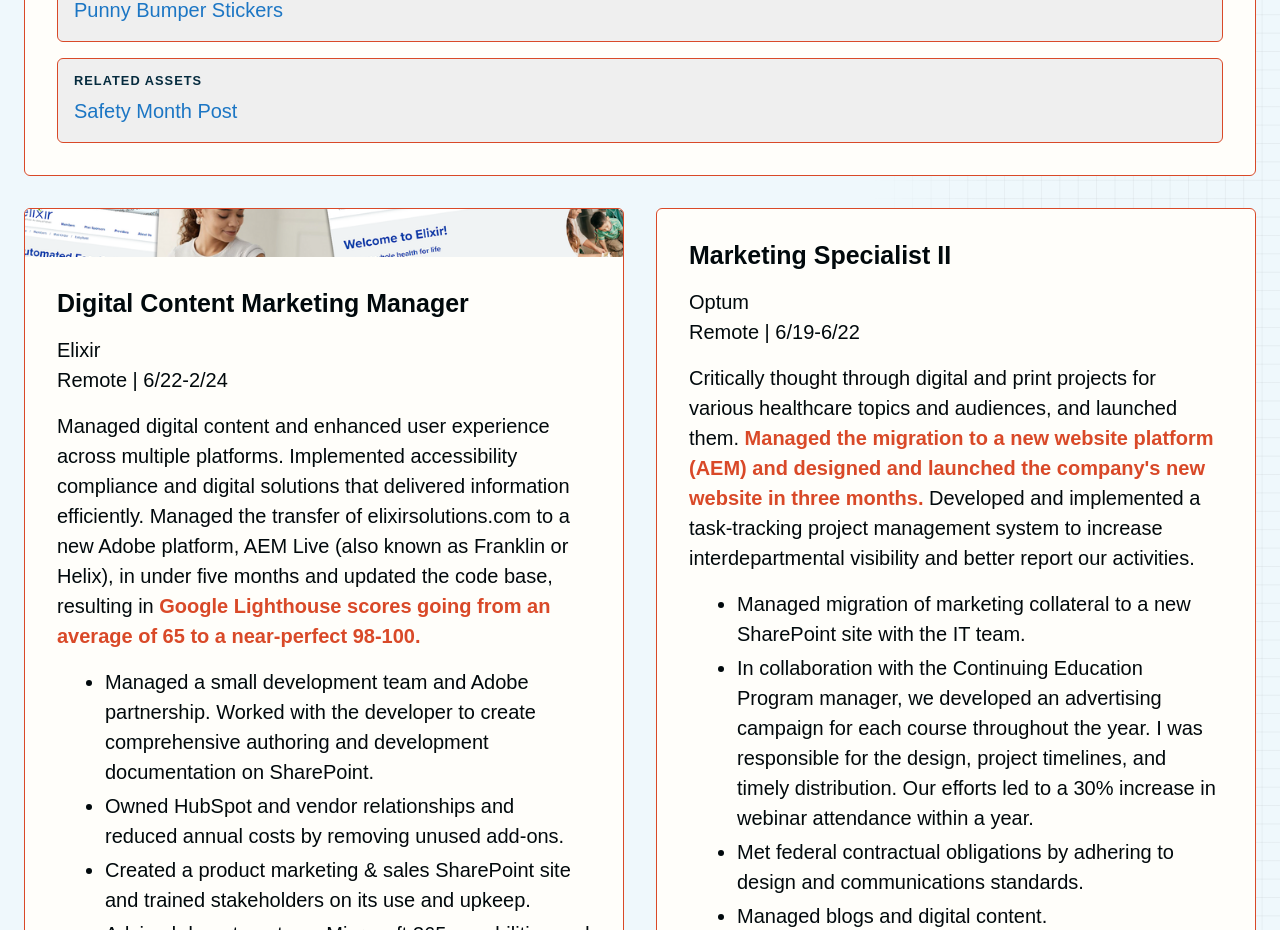
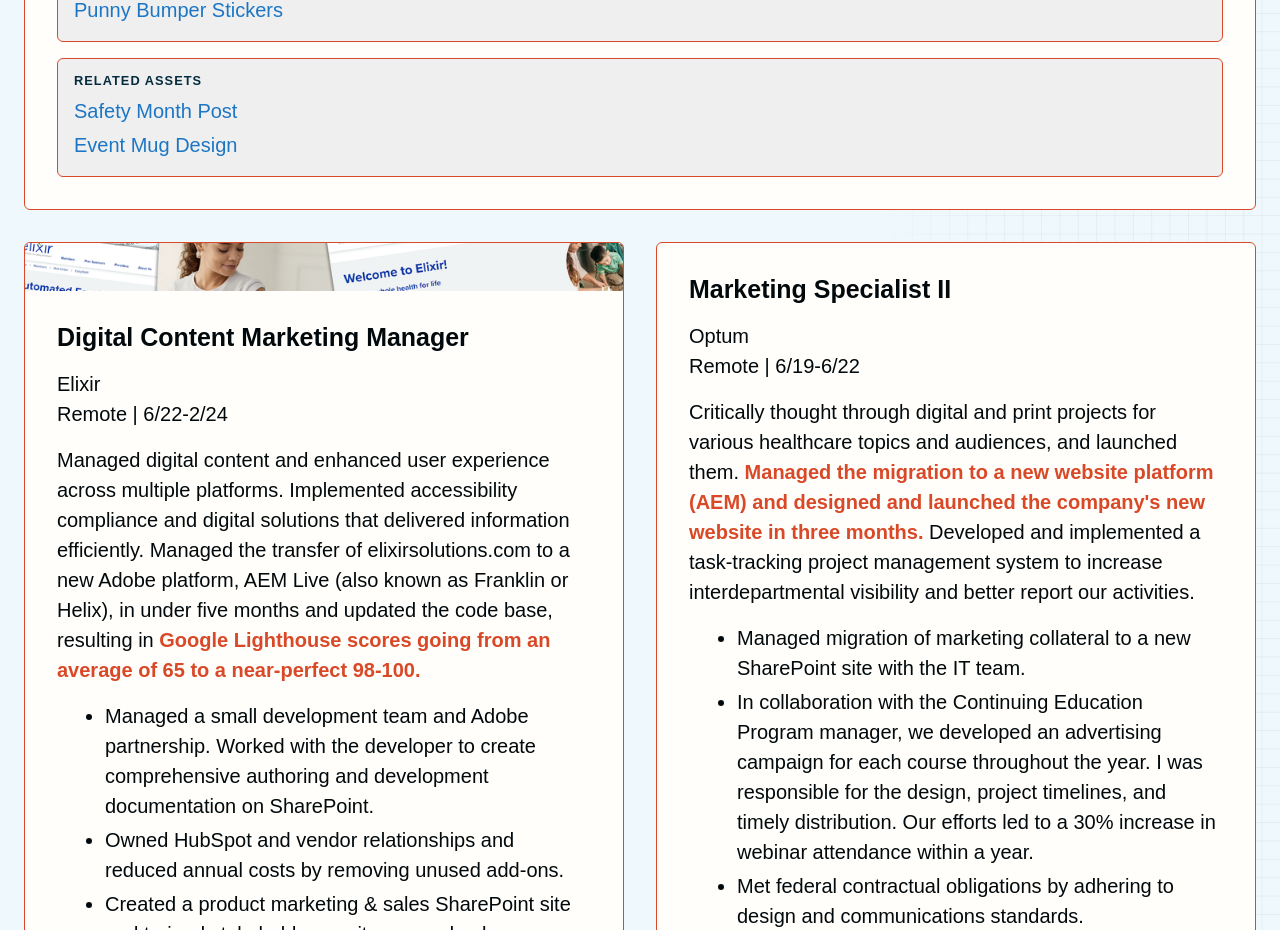
Before and after one commit to sforschen/asylum, a Next.js app: page /experience in a window 1280 px wide. Shown: the part 1040-1970 px from the top of the page. Built offline with nearby package versions, Linux system fonts and the light colour scheme.

Commit message:
exp update

```diff
--- a/app/experience/page.tsx
+++ b/app/experience/page.tsx
@@ -40,6 +40,10 @@
       {
         href: "https://www.linkedin.com/posts/kendallvegetation_nationalsafetymonth-staysafe-kendallsafety-activity-7336519759825436672-Od33?utm_source=share&utm_medium=member_desktop&rcm=ACoAAADjjKoBrLu0hYpMutgsETO7iPh4dsJBBeU",
         label: "Safety Month Post",
+      },
+      {
+        href: siteDocuments.portfolio.eventMugDesign,
+        label: "Event Mug Design",
       },
     ],
   },
--- a/content/siteDocuments.ts
+++ b/content/siteDocuments.ts
@@ -15,6 +15,7 @@
     crEnglandPage: getDocumentUrl("portfolio-cr-england-page.pdf"),
     crEnglandRecruiting: getDocumentUrl("portfolio-cr-england-recruiting.pdf"),
     crane: getDocumentUrl("portfolio-crane.pdf"),
+    eventMugDesign: getDocumentUrl("portfolio-event-mug-design.pdf"),
     fireOwl: getDocumentUrl("portfolio-fire-owl.pdf"),
     hummingbirdRufous: getDocumentUrl("portfolio-hummingbird-rufous.pdf"),
     logoDesignOnHat: getDocumentUrl("portfolio-logo-design-on-hat.pdf"),
```
